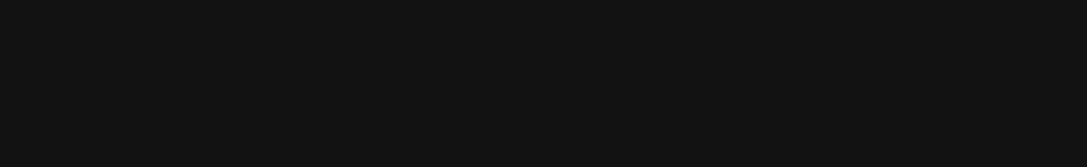
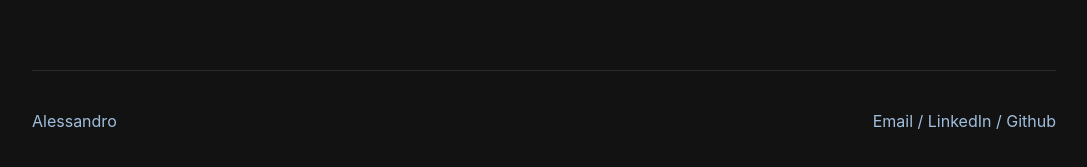
Before and after one commit to alespiridigliozzi/alessandrothedev.github.io, a React (Create React App) app: page / in a window 1280 px wide. Shown: the part 2890-3057 px from the top of the page, without its empty margins (96-1183 px from the left). Before the commit the page ends 2960 px from the top, so only its background shows below. Built offline with nearby package versions, Linux system fonts and the light colour scheme.

Commit message:
added footer section

```diff
--- a/src/App.js
+++ b/src/App.js
@@ -2,6 +2,7 @@
 import AboutSection from './components/AboutSection/AboutSection';
 import ContactSection from './components/ContactSection/ContactSection';
 import FeaturedProjects from './components/FeaturedProjects/FeaturedProjects';
+import Footer from './components/Footer/Footer';
 import Header from './components/Header/Header';
 import NavBar from './components/NavBar/NavBar';
 
@@ -13,6 +14,7 @@
         <AboutSection />
         <FeaturedProjects />
         <ContactSection />
+        <Footer />
     </div>
   );
 }
--- /dev/null
+++ b/src/components/Footer/Footer.jsx
@@ -0,0 +1,15 @@
+import React from 'react'
+import "./Footer.scss"
+
+const Footer = () => {
+    return (
+        <footer className="footer">
+            <div className="footer__logo"><a href="">Alessandro</a></div>
+            <div className="footer__links">
+                <a href="">Email</a> / <a href="">LinkedIn</a> / <a href="">Github</a>
+                </div>
+        </footer>
+    )
+}
+
+export default Footer
--- /dev/null
+++ b/src/components/Footer/Footer.scss
@@ -0,0 +1,9 @@
+@use "../../scss/variables" as *;
+
+.footer {
+    display: flex;
+    justify-content: space-between;
+    align-items: center;
+    padding: 5vh 0;
+    border-top: 1px solid $border-color;
+}
--- a/src/scss/_variables.scss
+++ b/src/scss/_variables.scss
@@ -5,5 +5,5 @@
 //COLORS
 $background: #121212;
 $border-color: rgba(255, 255, 255, 0.10);
-$text-color: rgba(186, 220, 255, 0.75);
-$text-color--hover: rgba(186, 220, 255, 0.973);
+$text-color: rgba(186, 220, 255, 0.85);
+$text-color--hover: rgba(186, 220, 255);
```
